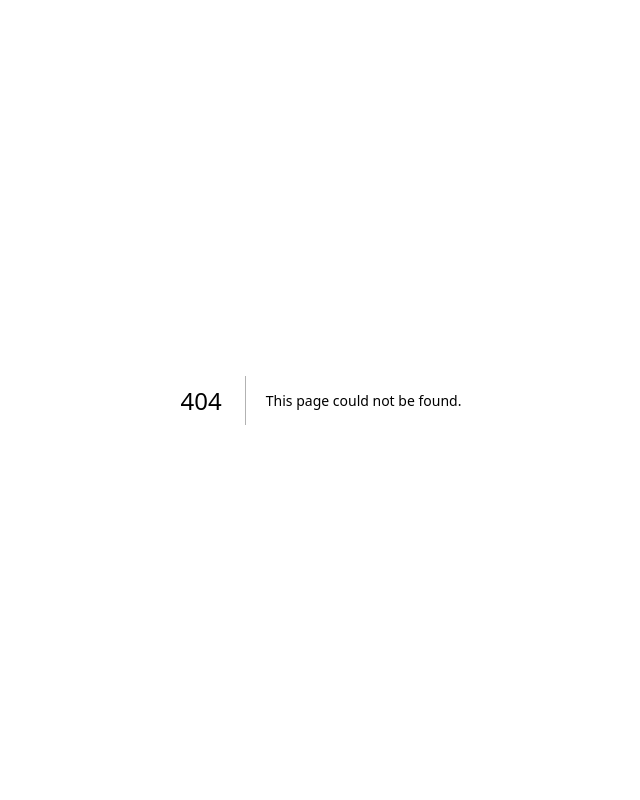
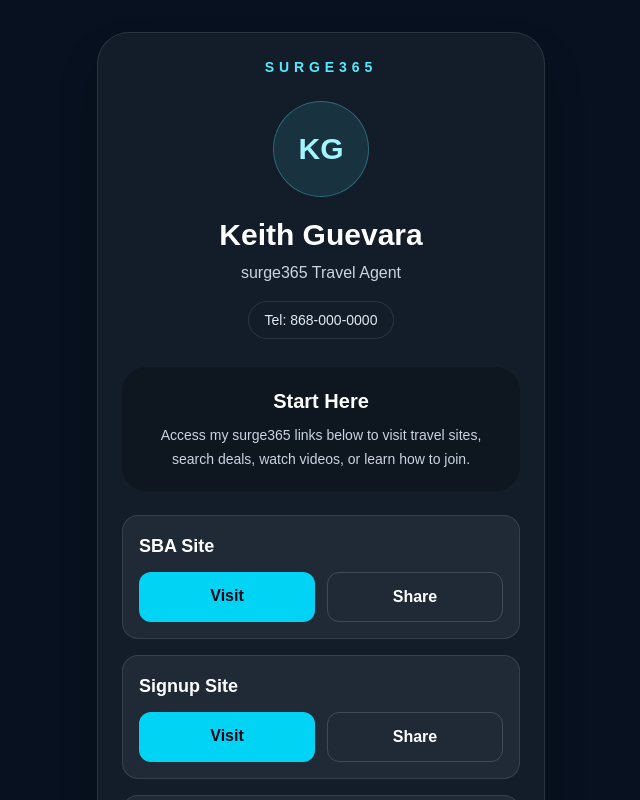
Before and after one commit to trinibuzz/surge365, a Next.js app: page /demo-agent in a window 1280 px wide. Before the commit this address had no page. Shown: the top 800 px of the page, without its empty margins (319-959 px from the left). Built offline with nearby package versions, Linux system fonts and the light colour scheme.

Commit message:
Create demo surge365 agent link page

```diff
--- /dev/null
+++ b/app/demo-agent/page.tsx
@@ -0,0 +1,137 @@
+const agent = {
+  name: "Keith Guevara",
+  phone: "868-000-0000",
+  whatsapp: "8680000000",
+};
+
+const links = [
+  {
+    title: "SBA Site",
+    action: "Visit",
+    url: "https://example.com/sba-site",
+  },
+  {
+    title: "Signup Site",
+    action: "Visit",
+    url: "https://example.com/signup-site",
+  },
+  {
+    title: "Booking Engine",
+    action: "Visit",
+    url: "https://example.com/booking-engine",
+  },
+  {
+    title: "Vortex Site",
+    action: "Visit",
+    url: "https://example.com/vortex-site",
+  },
+  {
+    title: "Biz Opp Video",
+    action: "Watch",
+    url: "https://example.com/biz-opp-video",
+  },
+  {
+    title: "Comp Plan Video",
+    action: "Watch",
+    url: "https://example.com/comp-plan-video",
+  },
+  {
+    title: "Powerline Video",
+    action: "Watch",
+    url: "https://example.com/powerline-video",
+  },
+];
+
+export default function DemoAgentPage() {
+  return (
+    <main className="min-h-screen bg-[#07111f] px-5 py-8 text-white">
+      <section className="mx-auto max-w-md">
+        <div className="rounded-[2rem] border border-white/10 bg-white/5 p-6 shadow-2xl shadow-black/30">
+          <div className="text-center">
+            <p className="text-sm font-semibold uppercase tracking-[0.35em] text-cyan-300">
+              surge365
+            </p>
+
+            <div className="mx-auto mt-6 flex h-24 w-24 items-center justify-center rounded-full border border-cyan-300/30 bg-cyan-300/10 text-3xl font-bold text-cyan-200">
+              KG
+            </div>
+
+            <h1 className="mt-5 text-3xl font-bold">{agent.name}</h1>
+
+            <p className="mt-2 text-slate-300">surge365 Travel Agent</p>
+
+            <a
+              href={`tel:${agent.phone}`}
+              className="mt-4 inline-block rounded-full border border-white/10 px-4 py-2 text-sm text-slate-200"
+            >
+              Tel: {agent.phone}
+            </a>
+          </div>
+
+          <div className="mt-7 rounded-3xl bg-black/25 p-5 text-center">
+            <h2 className="text-xl font-bold">Start Here</h2>
+            <p className="mt-2 text-sm leading-6 text-slate-300">
+              Access my surge365 links below to visit travel sites, search deals,
+              watch videos, or learn how to join.
+            </p>
+          </div>
+
+          <div className="mt-6 space-y-4">
+            {links.map((link) => (
+              <div
+                key={link.title}
+                className="rounded-2xl border border-white/10 bg-white/[0.06] p-4"
+              >
+                <h3 className="text-lg font-semibold">{link.title}</h3>
+
+                <div className="mt-3 grid grid-cols-2 gap-3">
+                  <a
+                    href={link.url}
+                    target="_blank"
+                    rel="noopener noreferrer"
+                    className="rounded-xl bg-cyan-400 px-4 py-3 text-center font-bold text-slate-950 transition hover:bg-cyan-300"
+                  >
+                    {link.action}
+                  </a>
+
+                  <a
+                    href={`https://wa.me/?text=${encodeURIComponent(
+                      `Check out this ${link.title}: ${link.url}`
+                    )}`}
+                    target="_blank"
+                    rel="noopener noreferrer"
+                    className="rounded-xl border border-white/15 px-4 py-3 text-center font-bold text-white transition hover:bg-white/10"
+                  >
+                    Share
+                  </a>
+                </div>
+              </div>
+            ))}
+          </div>
+
+          <div className="mt-6 grid grid-cols-2 gap-3">
+            <a
+              href={`tel:${agent.phone}`}
+              className="rounded-xl bg-white/10 px-4 py-3 text-center font-bold text-white transition hover:bg-white/15"
+            >
+              Call
+            </a>
+
+            <a
+              href={`https://wa.me/${agent.whatsapp}`}
+              target="_blank"
+              rel="noopener noreferrer"
+              className="rounded-xl bg-green-500 px-4 py-3 text-center font-bold text-white transition hover:bg-green-400"
+            >
+              WhatsApp
+            </a>
+          </div>
+
+          <p className="mt-8 text-center text-xs text-slate-500">
+            Powered by surge365
+          </p>
+        </div>
+      </section>
+    </main>
+  );
+}
```
